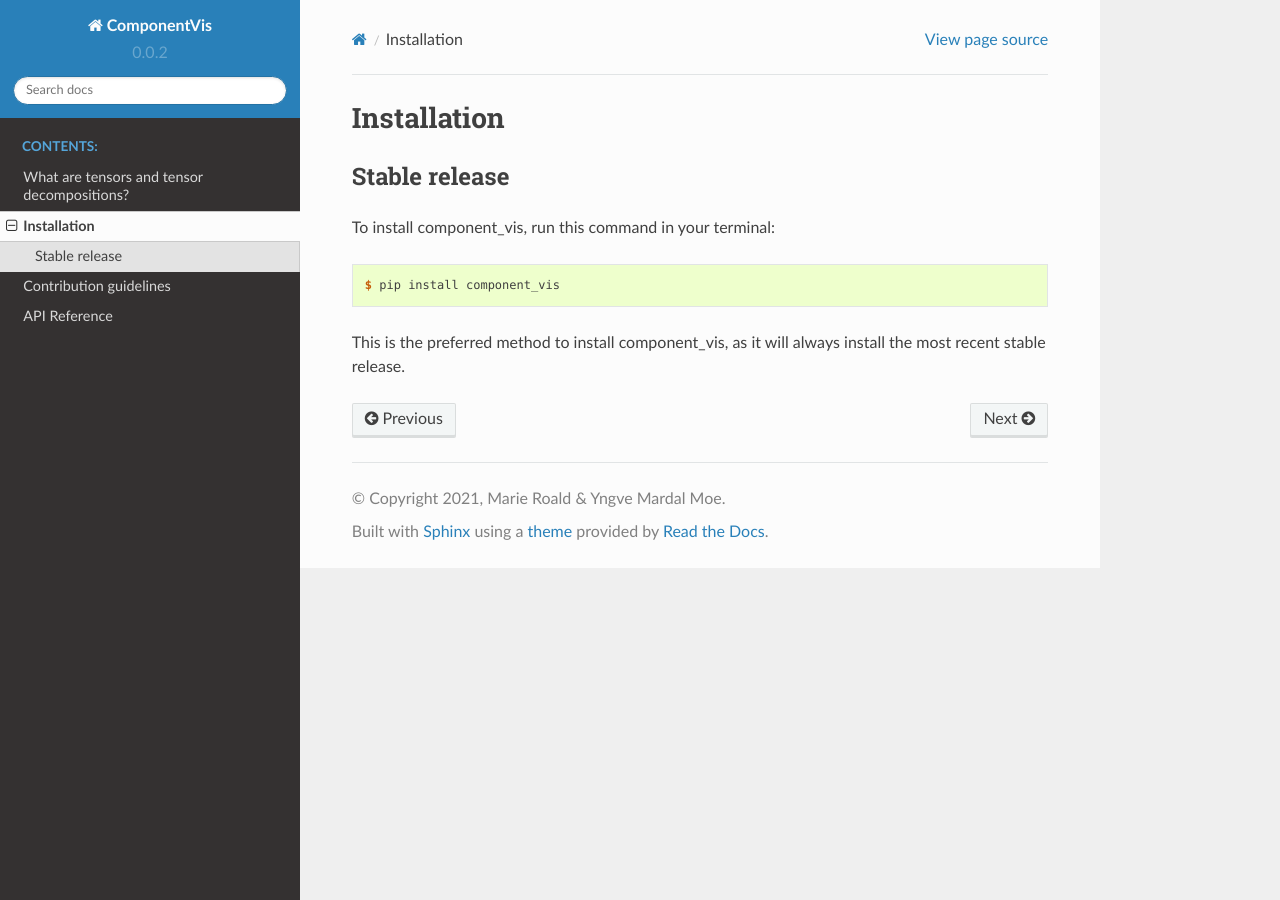
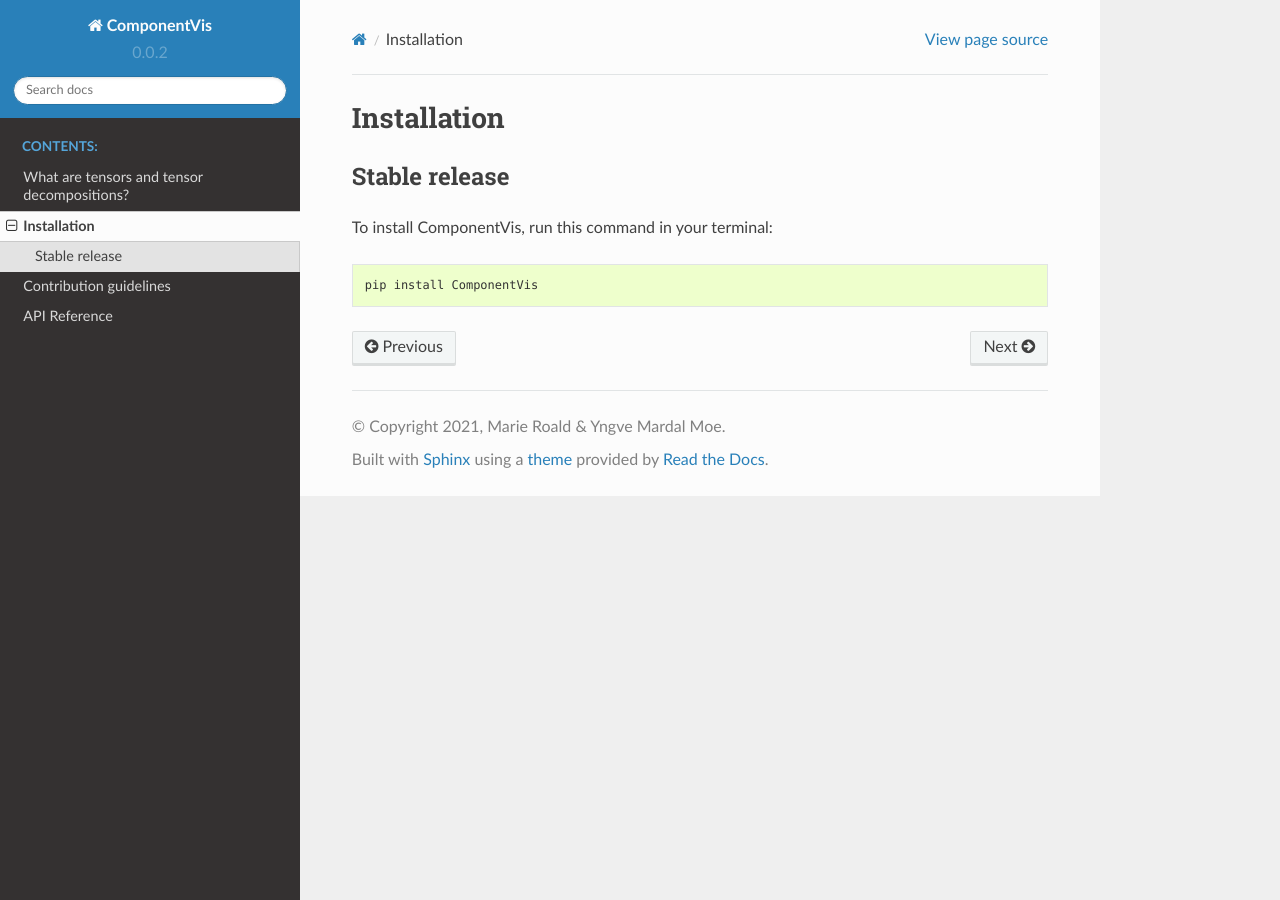
Before and after one commit to tensorly/viz, a Sphinx documentation site: the page built from docs/installation.rst, in a window 1280 px wide. Built offline with Sphinx 7.4.7 and the Read the Docs theme 2.0.0, drawn with Linux system fonts in a browser that asks for light colours; pages that are not in the unit, such as notebooks, are missing from menus.

Commit message:
Updated installation instructions

```diff
--- a/docs/installation.rst
+++ b/docs/installation.rst
@@ -8,10 +8,8 @@ Installation
 Stable release
 --------------
 
-To install component_vis, run this command in your terminal:
+To install ComponentVis, run this command in your terminal:
 
 .. code-block:: console
 
-    $ pip install component_vis
-
-This is the preferred method to install component_vis, as it will always install the most recent stable release.
+    pip install ComponentVis
```
